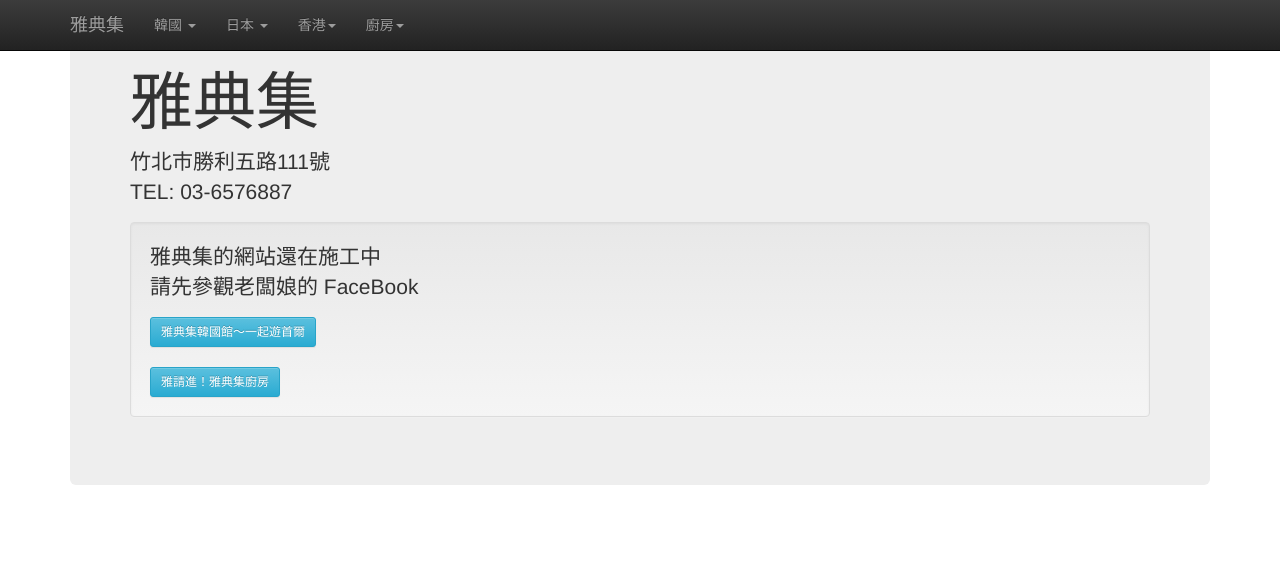
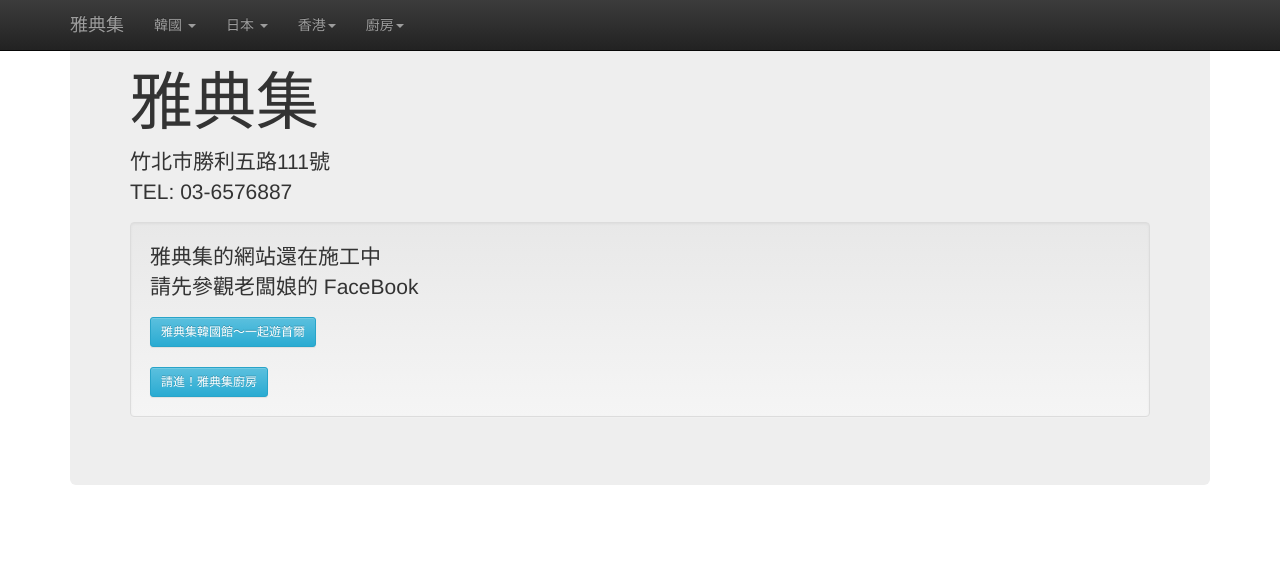
Before and after one commit to chenyinl/yadianji, a PHP site: page / in a window 1280 px wide. Shown: the top 568 px of the page. Run offline with PHP 8.4, Linux system fonts and the light colour scheme; some libraries are stand-ins or nearby versions.

Commit message:
Fix typo

```diff
--- a/views/container.phtml
+++ b/views/container.phtml
@@ -7,15 +7,17 @@
 <div class="well">
  <p>雅典集的網站還在施工中<br/>
  請先參觀老闆娘的 FaceBook</p>
- <button type="button" class="btn btn-sm btn-info"
+ <button
+    type="button"
+    class="btn btn-sm btn-info"
     onclick="window.location.href='https://www.facebook.com/groups/1487334338148298'"
  >雅典集韓國館～一起遊首爾</button>
- <br/>
- <br/>
- <button type="button" class="btn btn-sm btn-info"
+ <br/><br/>
+ <button
+    type="button"
+    class="btn btn-sm btn-info"
     onclick="window.location.href='https://www.facebook.com/groups/550797318413974'"
- >雅請進！雅典集廚房</button>
+ >請進！雅典集廚房</button>
 
 </div>
-
 </div>
```
